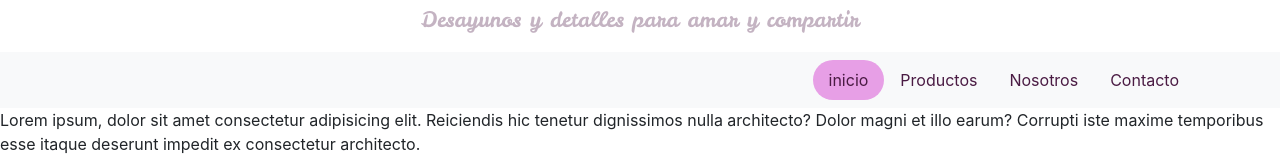
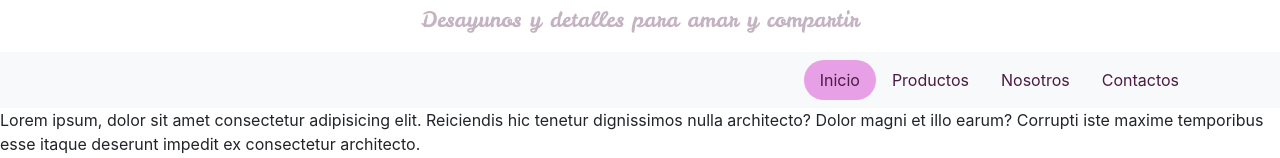
Before and after one commit to jalozanot/signs-of-love, an Angular app: page /inicio in a window 1280 px wide. Shown: the part 238-396 px from the top of the page. Built offline with nearby package versions, Linux system fonts and the light colour scheme; a web font is replaced by a local one.

Commit message:
modificando el nabvar

```diff
--- a/src/app/shared/navbar/navbar.component.html
+++ b/src/app/shared/navbar/navbar.component.html
@@ -1,22 +1,24 @@
-<div>
 <nav class="navbar navbar-expand-lg navbar-light bg-light">
+
+    <button class="navbar-toggler" type="button" data-toggle="collapse" data-target="#navbarText" aria-controls="navbarText" aria-expanded="false" aria-label="Toggle navigation">
+      <span class="navbar-toggler-icon"></span>
+    </button>
     <div class="container">
-            <div class="collapse navbar-collapse" id="navbarNav">
-                <ul class="nav ml-auto nav-p" role="tablist">
-                    <li class="nav-item " routerLinkActive="active">
-                        <a class="nav-l active a-item" data-toggle="pill" [routerLink]="['/inicio']">inicio</a>
+        <div class="collapse navbar-collapse" id="navbarText">
+            <ul class="navbar-nav nav ml-auto nav-p" role="tablist">
+                <li class="nav-item ">
+                    <a class="nav-l active a-item" data-toggle="pill" [routerLink]="['/inicio']">Inicio <span class="sr-only">(current)</span></a>
                 </li>
-                    <li class="nav-item " routerLinkActive="active">
+                <li class="nav-item">
                     <a class="nav-l a-item" data-toggle="pill" [routerLink]="['/productos']">Productos</a>
                 </li>
-                    <li class="nav-item" routerLinkActive="active">
+                <li class="nav-item">
                     <a class="nav-l a-item" data-toggle="pill" [routerLink]="['/nosotros']">Nosotros</a>
                 </li>
-                    <li class="nav-item" routerLinkActive="active">
-                        <a class="nav-l a-item" data-toggle="pill" [routerLink]="['/contacto']">Contacto</a>
+                <li class="nav-item">
+                    <a class="nav-l a-item" data-toggle="pill" [routerLink]="['/contacto']">Contactos</a>
                 </li>
             </ul>
         </div>
     </div>
 </nav>
-</div>
```
Lines whose indentation alone changed are shown as unchanged.
